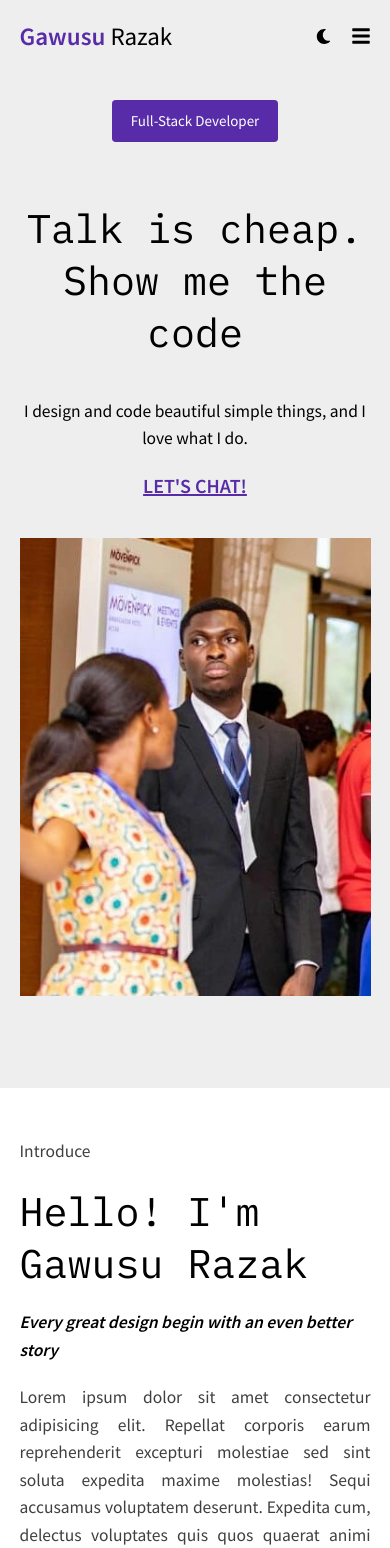
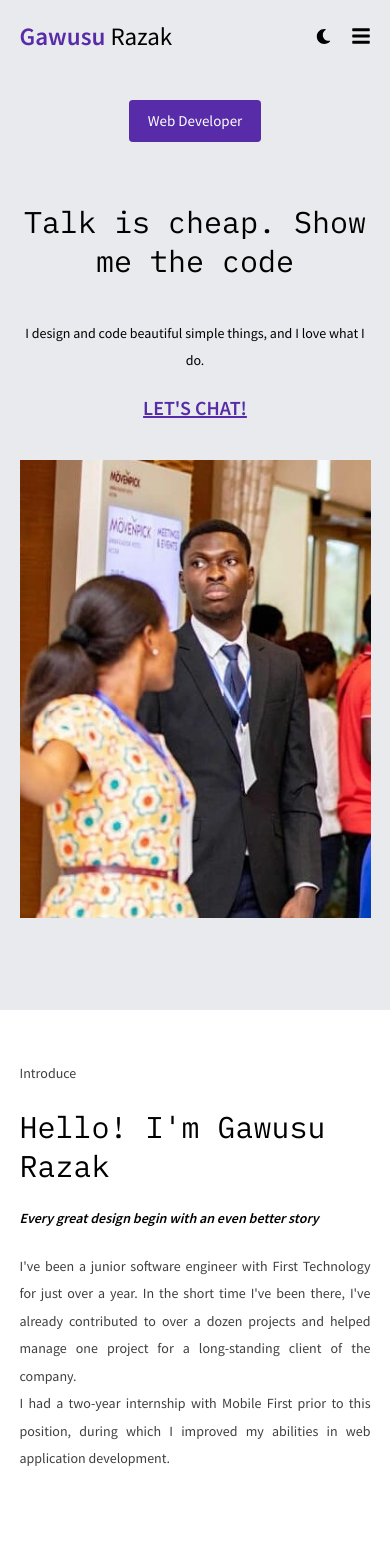
Before and after one commit to Razak-Gawusu/my-portfolio, a React (Create React App) app: page / in a window 390 px wide. Shown: the top 1548 px of the page. Built offline with nearby package versions, Linux system fonts and the light colour scheme.

Commit message:
added linkedin link

```diff
--- a/src/components/Header.jsx
+++ b/src/components/Header.jsx
@@ -1,6 +1,6 @@
 import React, {useRef} from 'react'
 import NavBar from './NavBar'
-import { FaTwitter, FaGithub, FaEnvelopeOpen, FaBars, FaTimes, FaMoon, FaSun } from "react-icons/fa";
+import { FaLinkedin, FaGithub, FaEnvelopeOpen, FaBars, FaTimes, FaMoon, FaSun } from "react-icons/fa";
 import {useTheme, useUpdateTheme} from '../contexts/ThemeProvider'
 
 function Header() {
@@ -33,7 +33,7 @@ function Header() {
         <NavBar />
         <div className='socials'>
           <div className="socials__item"><FaGithub className='icon'/> <a href="https://github.com/razak-gawusu" target={blank}>github</a></div>
-          <div className="socials__item"><FaTwitter className='icon'/> <a href="https://github.com/razak-gawusu" target={blank}>twitter</a> </div>
+          <div className="socials__item"><FaLinkedin className='icon'/> <a href="https://linkedin.com/in/gawusu-razak-567732174" target={blank}>linkedin</a> </div>
           <div className="socials__item"><a href="mailto:gawusur@gmail.com"><FaEnvelopeOpen className='icon'/></a></div>
           <div className="socials__item" onClick={() =>toggleTheme()}>{themeIcon}</div>
         </div>
@@ -47,8 +47,8 @@ function Header() {
             <li><a className='navLink' href="#contact">contact</a></li>
           </ul>
           <ul>
-            <li className="socials__item"><FaGithub className='icon'/> <a className='navLink' href="https://github.com/razak-gawusu">github</a> </li>
-            <li className="socials__item"><FaTwitter className='icon'/> <a className='navLink' href="https://github.com/razak-gawusu">twitter</a></li>
+            <li className="socials__item"><FaGithub className='icon'/> <a className='navLink' href="https://github.com/razak-gawusu" target={blank}>github</a> </li>
+            <li className="socials__item"><FaLinkedin className='icon'/> <a className='navLink' href="https://github.com/razak-gawusu" target={blank}>linkedin</a></li>
             <li className="socials__item"><a href="mailto:gawusur@gmail.com"><FaEnvelopeOpen className='icon'/></a></li>
           </ul>
         </nav>
--- a/src/components/Hero.jsx
+++ b/src/components/Hero.jsx
@@ -8,7 +8,7 @@ function Hero() {
     <div className={`hero ${theme ? 'dark' : ''}`}>
         <div className='container'>
             <div className='hero__text'>
-                <button className='btn'>Full-Stack Developer</button>
+                <button className='btn'>Web Developer</button>
                 <h1 className='mainTitle'>
                     Talk is cheap. Show me the code
                 </h1>
--- a/src/components/LatestWorks.jsx
+++ b/src/components/LatestWorks.jsx
@@ -22,7 +22,7 @@ function LatestWorks(props) {
                   alt="projectImage"
                 />
             </div>
-            <a className='btn' href={props.codeAddress} target={blank}>View Code</a>
+            <a className='btn' href={props.webAddress} target={blank}>View Site</a>
         </div>
     </a>
   )
--- a/src/pages/AboutMe.jsx
+++ b/src/pages/AboutMe.jsx
@@ -12,7 +12,8 @@ function AboutMe() {
                 <h6 className='paragraph'>Introduce</h6>
                 <h3 className='mainTitle'>Hello! I'm Gawusu Razak</h3>
                 <h4 className='subTitle'>Every great design begin with an even better story</h4>
-                <p className='paragraph' >Lorem ipsum dolor sit amet consectetur adipisicing elit. Repellat corporis earum reprehenderit excepturi molestiae sed sint soluta expedita maxime molestias! Sequi accusamus voluptatem deserunt. Expedita cum, delectus voluptates quis quos quaerat animi pariatur veritatis maiores minima dolore quibusdam sequi asperiores optio dolorum consectetur similique velit aspernatur ab dignissimos deserunt eos.</p>
+                <p className='paragraph' >I've been a junior software engineer with First Technology for just over a year. In the short time I've been there, I've already contributed to over a dozen projects and helped manage one project for a long-standing client of the company.</p>
+                <p className='paragraph' >I had a two-year internship with Mobile First prior to this position, during which I improved my abilities in web application development.</p>
             </div>
 
             <div className='aboutMe__item'>
--- a/src/pages/Contact.jsx
+++ b/src/pages/Contact.jsx
@@ -1,10 +1,11 @@
 import React from 'react'
 import NavBar from '../components/NavBar'
 import {useTheme} from '../contexts/ThemeProvider'
-import {FaTwitter, FaGithub} from 'react-icons/fa'
+import {FaLinkedin, FaGithub} from 'react-icons/fa'
 
 function Contact() {
   const theme = useTheme()
+  const blank = '_blank'
   return (
     <div id='contact' className={`contact ${theme ? 'dark' : ''}`}>
         <div className="container">
@@ -20,8 +21,8 @@ function Contact() {
                   <a className='heading' href="mailto:gawusur@gmail.com">gawusur@gmail.com</a>
                 </div>
                 <div className='socials'>
-                  <a href="https://github.com/razak-gawusu"><FaGithub className='icon'/> </a>
-                  <a href="https://github.com/razak-gawusu"><FaTwitter className='icon'/></a>
+                  <a href="https://github.com/razak-gawusu" target={blank}><FaGithub className='icon'/> </a>
+                  <a href="https://linkedin.com/in/gawusu-razak-567732174" target={blank}><FaLinkedin className='icon'/></a>
                 </div>
                 <NavBar />
             </div>
--- a/src/styles/_styles.scss
+++ b/src/styles/_styles.scss
@@ -9,14 +9,14 @@
 }
 
 .mainTitle{
-    font-size: clamp(4rem, 3vw, 5.5rem);
+    font-size: clamp(3rem, 3vw, 5.5rem);
     font-family: 'IBM Plex Mono', monospace;
     font-weight: weight(medium);
     padding: 2rem 0;
 }
 
 .subTitle{
-    font-size: 1.75rem;
+    font-size: clamp(1.4rem, 2vw, 1.75rem);
     color: $lightModeText;
     font-family: 'Source Sans Pro', sans-serif;
     line-height: 2.75rem;
@@ -25,14 +25,14 @@
 }
 
 .heading{
-    font-size: 1.5rem;
+    font-size: clamp(1.4rem, 2vw, 1.75rem);
     color: $lightModeText;
     font-family: 'Source Sans Pro', sans-serif;
     font-weight: weight(bolder);
 }
 
 .paragraph{
-    font-size: 1.75rem;
+    font-size: clamp(1.4rem, 2vw, 1.75rem);
     color: $lightModeText;
     padding: 2rem 0;
     font-family: 'Source Sans Pro', sans-serif;
--- a/src/styles/_variables.scss
+++ b/src/styles/_variables.scss
@@ -1,10 +1,10 @@
 $lightModeText: #000000;
 $lightModeBackground: #ffffff;
-$lightModeBackgroundAlt: #eeeeee;
+$lightModeBackgroundAlt: #E9EAED;
 $lightModeTextAlt: #3f3f3f;
 $darkModeText: #ffffff;
-$darkModeBackground: #0f0f14 ;
-$darkModeBackgroundAlt:#1d1e22;
+$darkModeBackground: #0c0c0c;
+$darkModeBackgroundAlt:#111111;
 $darkModeTextAlt:   #cccccc ;
 $accentColor1: #582ca8;
 // $accentColor1: #335dff;
--- a/src/styles/main.css
+++ b/src/styles/main.css
@@ -31,14 +31,14 @@ img {
 }
 
 .mainTitle {
-  font-size: clamp(4rem, 3vw, 5.5rem);
+  font-size: clamp(3rem, 3vw, 5.5rem);
   font-family: "IBM Plex Mono", monospace;
   font-weight: 500;
   padding: 2rem 0;
 }
 
 .subTitle {
-  font-size: 1.75rem;
+  font-size: clamp(1.4rem, 2vw, 1.75rem);
   color: #000000;
   font-family: "Source Sans Pro", sans-serif;
   line-height: 2.75rem;
@@ -47,14 +47,14 @@ img {
 }
 
 .heading {
-  font-size: 1.5rem;
+  font-size: clamp(1.4rem, 2vw, 1.75rem);
   color: #000000;
   font-family: "Source Sans Pro", sans-serif;
   font-weight: 400;
 }
 
 .paragraph {
-  font-size: 1.75rem;
+  font-size: clamp(1.4rem, 2vw, 1.75rem);
   color: #000000;
   padding: 2rem 0;
   font-family: "Source Sans Pro", sans-serif;
@@ -125,14 +125,14 @@ img {
   }
 }
 .mainTitle {
-  font-size: clamp(4rem, 3vw, 5.5rem);
+  font-size: clamp(3rem, 3vw, 5.5rem);
   font-family: "IBM Plex Mono", monospace;
   font-weight: 500;
   padding: 2rem 0;
 }
 
 .subTitle {
-  font-size: 1.75rem;
+  font-size: clamp(1.4rem, 2vw, 1.75rem);
   color: #000000;
   font-family: "Source Sans Pro", sans-serif;
   line-height: 2.75rem;
@@ -141,14 +141,14 @@ img {
 }
 
 .heading {
-  font-size: 1.5rem;
+  font-size: clamp(1.4rem, 2vw, 1.75rem);
   color: #000000;
   font-family: "Source Sans Pro", sans-serif;
   font-weight: 400;
 }
 
 .paragraph {
-  font-size: 1.75rem;
+  font-size: clamp(1.4rem, 2vw, 1.75rem);
   color: #000000;
   padding: 2rem 0;
   font-family: "Source Sans Pro", sans-serif;
@@ -212,7 +212,7 @@ img {
   min-height: 100vh;
   padding: 5rem 0;
   text-align: center;
-  background-color: #eeeeee;
+  background-color: #E9EAED;
 }
 .hero .paragraph {
   padding: 2rem 0;
@@ -306,7 +306,7 @@ img {
     font-family: "Source Sans Pro", sans-serif;
   }
   .header .container .socials__item:nth-child(3) {
-    background-color: #eeeeee;
+    background-color: #E9EAED;
     padding: 1rem;
     border-radius: 50%;
   }
@@ -384,14 +384,14 @@ img {
   }
 }
 .mainTitle {
-  font-size: clamp(4rem, 3vw, 5.5rem);
+  font-size: clamp(3rem, 3vw, 5.5rem);
   font-family: "IBM Plex Mono", monospace;
   font-weight: 500;
   padding: 2rem 0;
 }
 
 .subTitle {
-  font-size: 1.75rem;
+  font-size: clamp(1.4rem, 2vw, 1.75rem);
   color: #000000;
   font-family: "Source Sans Pro", sans-serif;
   line-height: 2.75rem;
@@ -400,14 +400,14 @@ img {
 }
 
 .heading {
-  font-size: 1.5rem;
+  font-size: clamp(1.4rem, 2vw, 1.75rem);
   color: #000000;
   font-family: "Source Sans Pro", sans-serif;
   font-weight: 400;
 }
 
 .paragraph {
-  font-size: 1.75rem;
+  font-size: clamp(1.4rem, 2vw, 1.75rem);
   color: #000000;
   padding: 2rem 0;
   font-family: "Source Sans Pro", sans-serif;
@@ -489,7 +489,7 @@ img {
   justify-content: space-between;
   align-items: flex-start;
   gap: 0;
-  background-color: #eeeeee;
+  background-color: #E9EAED;
   margin: 2.5rem 0;
   padding: 2.5rem;
   border-radius: 0.5rem;
@@ -539,7 +539,7 @@ img {
   display: grid;
 }
 .projects .projects__works--item {
-  background-color: #eeeeee;
+  background-color: #E9EAED;
   margin: 2rem 0;
   padding: 2rem;
   border-radius: 0.5rem;
@@ -581,25 +581,25 @@ img {
   margin-top: 2rem;
   margin-bottom: 0;
   text-decoration: none;
-  background-color: #1d1e22;
+  background-color: #111111;
 }
 .projects .projects__works--item .btn:hover {
   background-color: #582ca8;
 }
 
 .contact {
-  background-color: #eeeeee;
+  background-color: #E9EAED;
   padding: 5rem 0;
 }
 .contact__sayhi {
   padding-bottom: 2.5rem;
 }
 .contact__sayhi .heading {
-  font-size: 2.75rem;
+  font-size: clamp(2rem, 3vw, 2.75rem);
 }
 .contact__sayhi .heading .link {
   text-transform: lowercase;
-  font-size: 2.75rem;
+  font-size: clamp(2rem, 3vw, 2.75rem);
 }
 .contact__sayhi .heading:last-child {
   margin-top: 2rem;
@@ -615,10 +615,10 @@ img {
   color: #3f3f3f;
 }
 .contact__information .heading:last-child {
-  font-size: 2.75rem;
+  font-size: clamp(2rem, 3vw, 2.75rem);
   font-weight: 600;
   text-decoration: none;
-  color: #1d1e22;
+  color: #111111;
 }
 .contact__information .heading:last-child:hover {
   color: #582ca8;
@@ -628,7 +628,7 @@ img {
 }
 .contact__information .nav__list .nav__item {
   margin-top: 1rem;
-  font-size: 1.75rem;
+  font-size: clamp(1.5rem, 3vw, 2.5rem);
 }
 .contact__information .nav__list .nav__item:hover {
   color: #582ca8;
@@ -659,7 +659,7 @@ img {
 }
 
 .footer {
-  background-color: #eeeeee;
+  background-color: #E9EAED;
 }
 .footer .container {
   display: flex;
@@ -681,7 +681,7 @@ img {
 }
 
 .header {
-  background-color: #eeeeee;
+  background-color: #E9EAED;
   position: absolute;
   z-index: 1;
   width: 100%;
@@ -741,7 +741,7 @@ img {
   bottom: 0;
   width: 0;
   overflow: hidden;
-  background-color: #1d1e22;
+  background-color: #111111;
   height: 100vh;
   display: flex;
   flex-direction: column;
@@ -787,7 +787,7 @@ img {
 .header .container .mobile__view--nav ul:last-child .socials__item:last-child {
   align-self: center;
   padding: 1.75rem;
-  background-color: #0f0f14;
+  background-color: #0c0c0c;
   border-radius: 50%;
 }
 .header .container .mobile__view--nav ul:last-child .socials__item:last-child .icon {
@@ -797,7 +797,7 @@ img {
 }
 
 .header.dark {
-  background-color: #1d1e22;
+  background-color: #111111;
 }
 .header.dark .container .heading {
   color: #ffffff;
@@ -828,7 +828,7 @@ img {
 }
 
 .hero.dark {
-  background-color: #1d1e22;
+  background-color: #111111;
 }
 .hero.dark .mainTitle {
   color: #ffffff;
@@ -841,7 +841,7 @@ img {
 }
 
 .aboutMe.dark {
-  background-color: #0f0f14;
+  background-color: #0c0c0c;
 }
 .aboutMe.dark .subTitle, .aboutMe.dark .paragraph {
   color: #cccccc;
@@ -850,7 +850,7 @@ img {
   color: #ffffff;
 }
 .aboutMe.dark .aboutMe__item:last-child .skills--item {
-  background-color: #1d1e22;
+  background-color: #111111;
 }
 .aboutMe.dark .aboutMe__item:last-child .skills--item__text .paragraph {
   color: #cccccc;
@@ -860,7 +860,7 @@ img {
 }
 
 .projects.dark {
-  background-color: #0f0f14;
+  background-color: #0c0c0c;
 }
 .projects.dark .mainTitle {
   color: #ffffff;
@@ -869,13 +869,13 @@ img {
   color: #cccccc;
 }
 .projects.dark .projects__works--item {
-  background-color: #1d1e22;
+  background-color: #111111;
 }
 .projects.dark .projects__works--item__text .heading {
   color: #ffffff;
 }
 .projects.dark .projects__works--item .btn {
-  background-color: #eeeeee;
+  background-color: #E9EAED;
   color: #000000;
 }
 .projects.dark .projects__works--item .btn:hover {
@@ -884,7 +884,7 @@ img {
 }
 
 .contact.dark {
-  background-color: #0f0f14;
+  background-color: #0c0c0c;
 }
 .contact.dark .contact__sayhi .heading {
   color: #ffffff;
@@ -915,7 +915,7 @@ img {
 }
 
 .footer.dark {
-  background-color: #0f0f14;
+  background-color: #0c0c0c;
 }
 .footer.dark .paragraph {
   color: #ffffff;
```
Also changed, not shown: src/styles/_contact.scss (+4 -4 lines), 1 other file (tests, documents, lock files or other folders).
